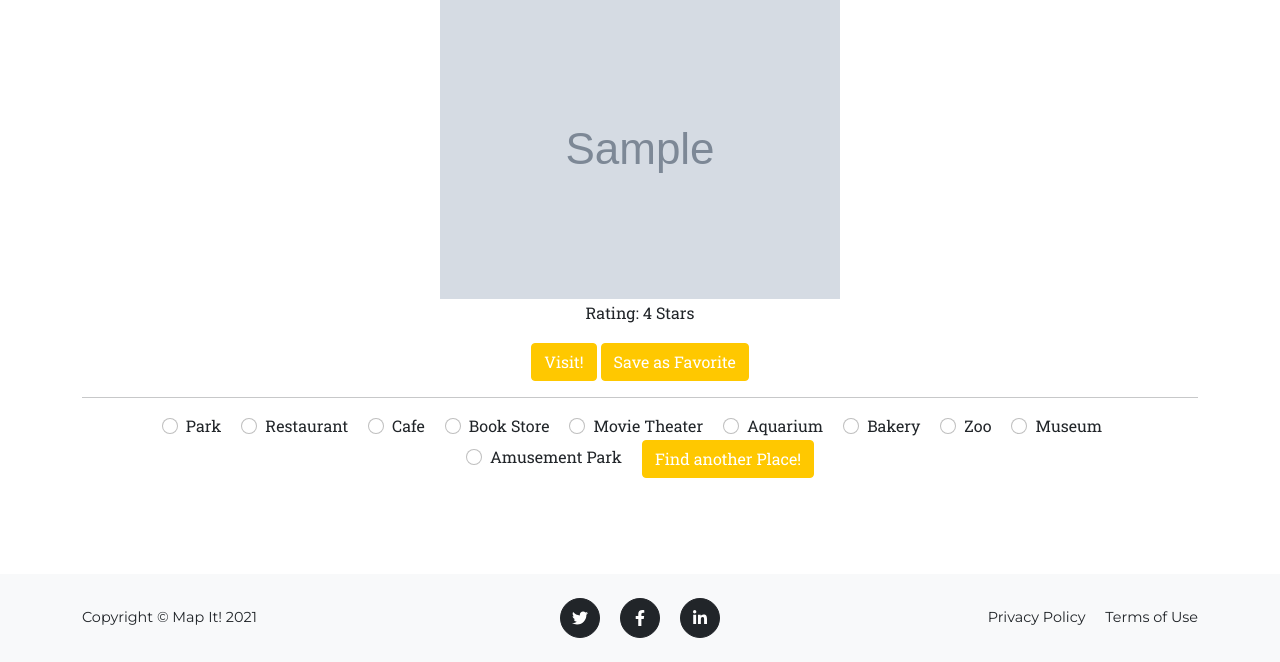
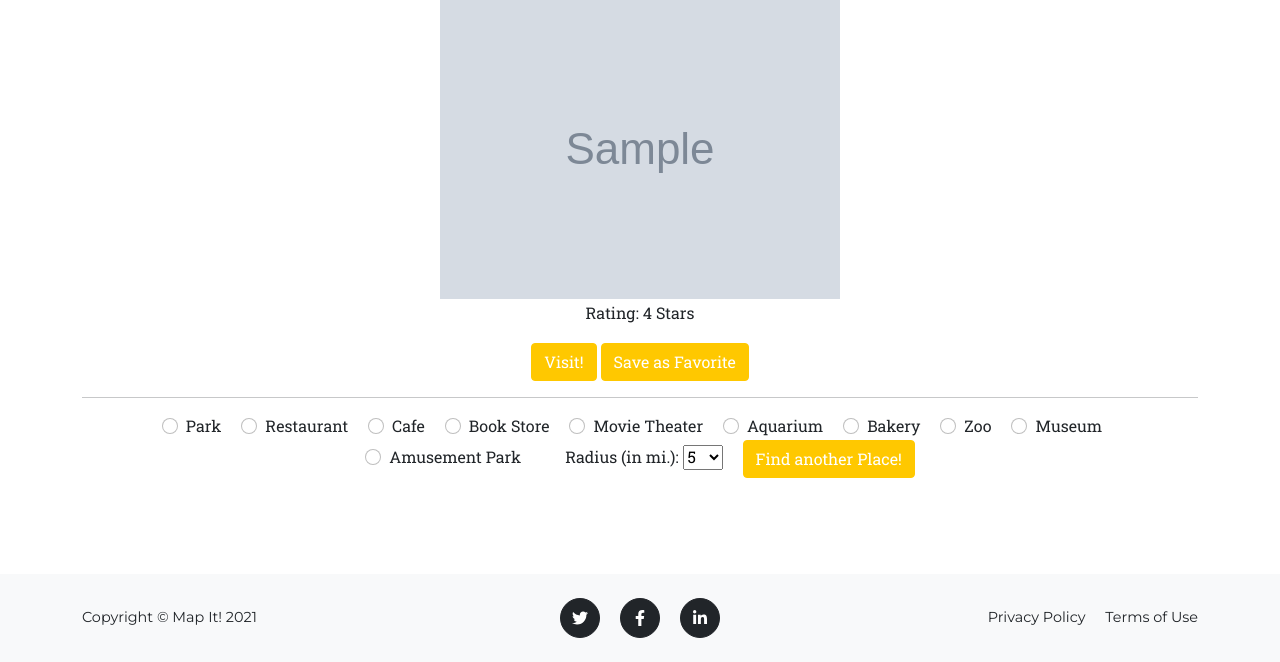
Before and after one commit to wylandcrews/SWE-Final-Project, a Flask app: template templates/index.html in a window 1280 px wide. Shown: the part 1930-2592 px from the top of the page. Run offline with Flask 2, Linux system fonts and the light colour scheme; the template is opened without the code that fills it: most values are stand-ins (such as "Sample title", 1, 10 or a date in 2020); grey boxes marked "Sample" are stand-in pictures.

Commit message:
Add radius dropdown
Added a radius dropdown menu in miles to the form for getting a recommendation. Value of the radius form is multiplied by 1,610 as it must be in meters for use in the Google Nearby Search call.

```diff
--- a/app.py
+++ b/app.py
@@ -337,7 +337,8 @@ def recommend():
         lat = session.get("lat", None)
         lng = session.get("lng", None)
         # radius is hardcoded to 50 km for now
-        radius = 50000
+        radius = request.form["radius"]
+        radius = int(radius) * 1610
         payload = get_recommendation(
             lat=lat, lng=lng, place_type=place_type, radius=radius
         )
--- a/templates/index.html
+++ b/templates/index.html
@@ -148,6 +148,17 @@
                                 value="amusement_park">
                             <label class="form-check-label" for="inlineRadio10">Amusement Park</label>
                         </div>
+
+                        <div class="form-check form-check-inline">
+                            <label for="radius">Radius (in mi.):</label>
+                            <select name="radius" id="radius">
+                                <option value="5">5</option>
+                                <option value="10">10</option>
+                                <option value="15">15</option>
+                                <option value="20">20</option>
+                                <option value="25">25</option>
+                            </select>
+                        </div>
                         <input class="btn btn-primary" type="submit" value="Find a Place!">
                     </form>
                     {% endif %}
@@ -227,6 +238,16 @@
                                 value="amusement_park">
                             <label class="form-check-label" for="inlineRadio10">Amusement Park</label>
                         </div>
+                        <div class="form-check form-check-inline">
+                            <label for="radius">Radius (in mi.):</label>
+                            <select name="radius" id="radius">
+                                <option value="5">5</option>
+                                <option value="10">10</option>
+                                <option value="15">15</option>
+                                <option value="20">20</option>
+                                <option value="25">25</option>
+                            </select>
+                        </div>
                         <input class="btn btn-primary" type="submit" value="Find another Place!">
                     </form>
                     {% endif %}
```
